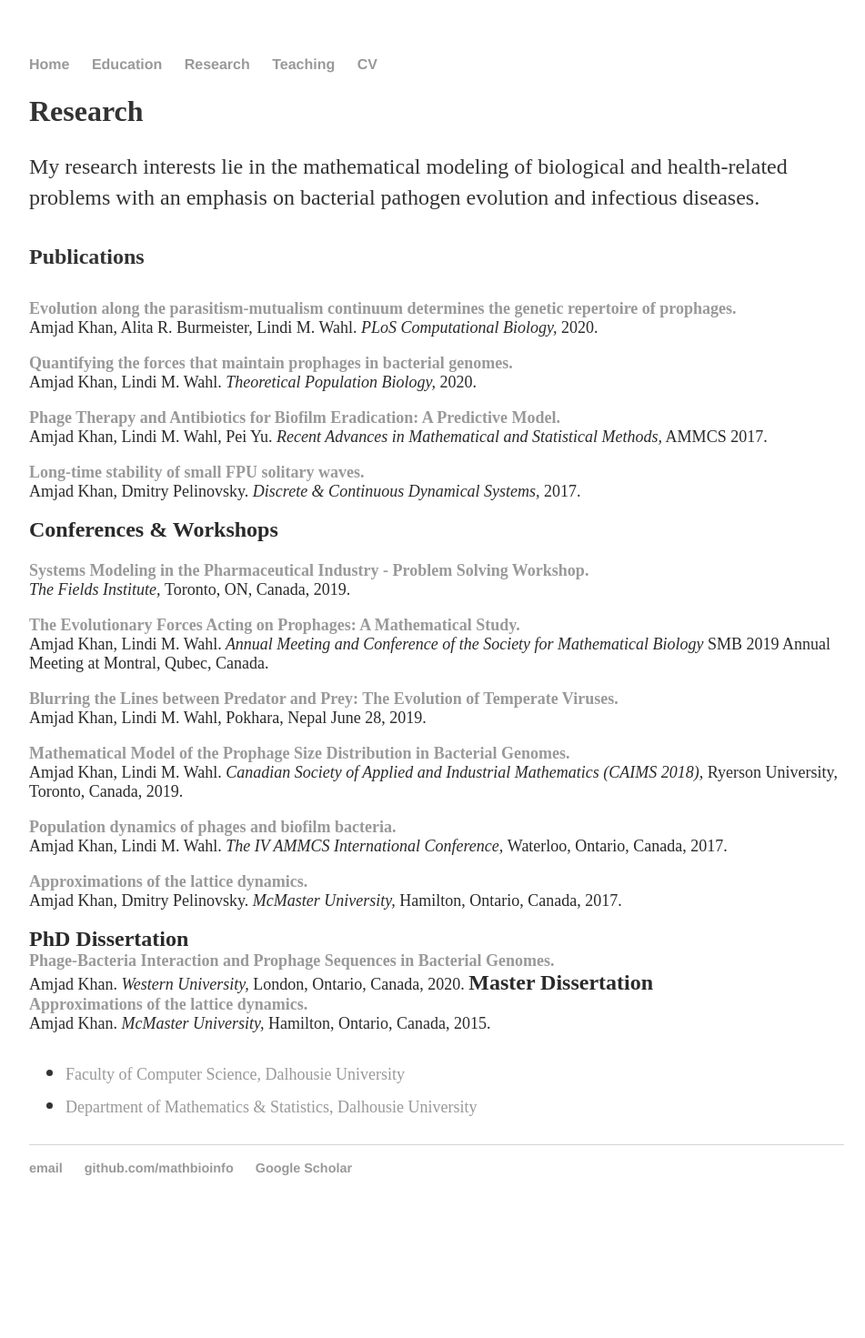
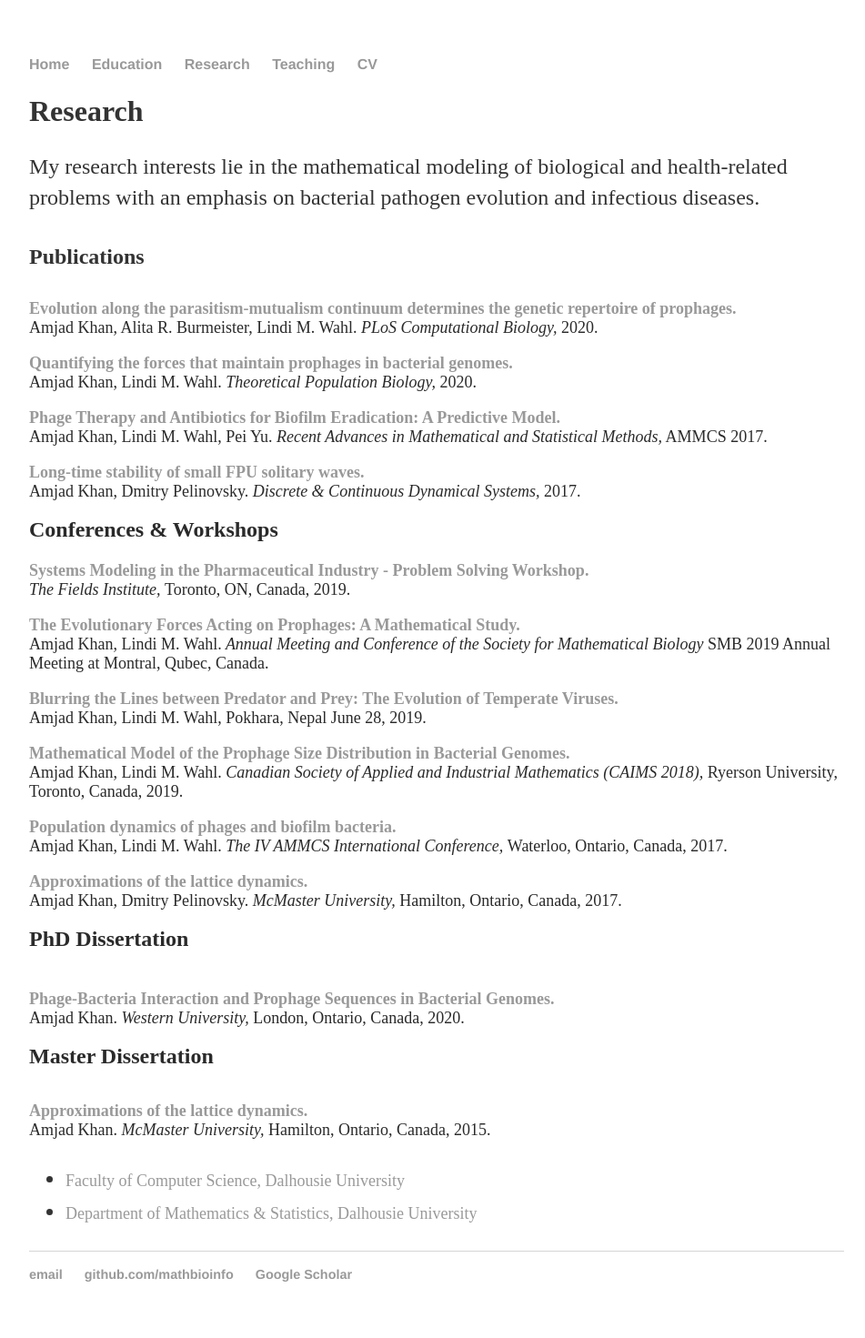
Before and after one commit to MathBioInfo/amjadkhan, a Jekyll site: the page built from Research/index.html, in a window 1280 px wide. Shown: the whole page at 91% size, without its empty margins (160-1111 px from the left). Built offline with Jekyll 4.4.1, drawn with Linux system fonts in a browser that asks for light colours; before the commit the page ends 1354 px from its top, so only the background shows below that.

Commit message:
Update index.html

```diff
--- a/Research/index.html
+++ b/Research/index.html
@@ -63,11 +63,13 @@ title: About my research
 	</strong></a><br />Amjad Khan, Dmitry Pelinovsky.<em> McMaster University, </em> Hamilton, Ontario, Canada, 2017.
 	</font><br /><br /><font color="#2a2a2a" size="4">
         <font size="5"><b>PhD Dissertation</b></font><br>
+	<br></br>
 	<a href="https://ir.lib.uwo.ca/etd/6957/">
 	<strong> Phage-Bacteria Interaction and Prophage Sequences in Bacterial Genomes.
 	</strong></a><br />Amjad Khan.<em> Western University, </em> London, Ontario, Canada, 2020.
-	</font><font color="#2a2a2a" size="4">
+	</font><br /><br /><font color="#2a2a2a" size="4">
 	<font size="5"><b>Master Dissertation</b></font><br>
+	</font><br /><br /><font color="#2a2a2a" size="4">
 	<a href="https://macsphere.mcmaster.ca/handle/11375/17274">
 	<strong> Approximations of the lattice dynamics.
 	</strong></a><br />Amjad Khan.<em> McMaster University, </em> Hamilton, Ontario, Canada, 2015.
```
